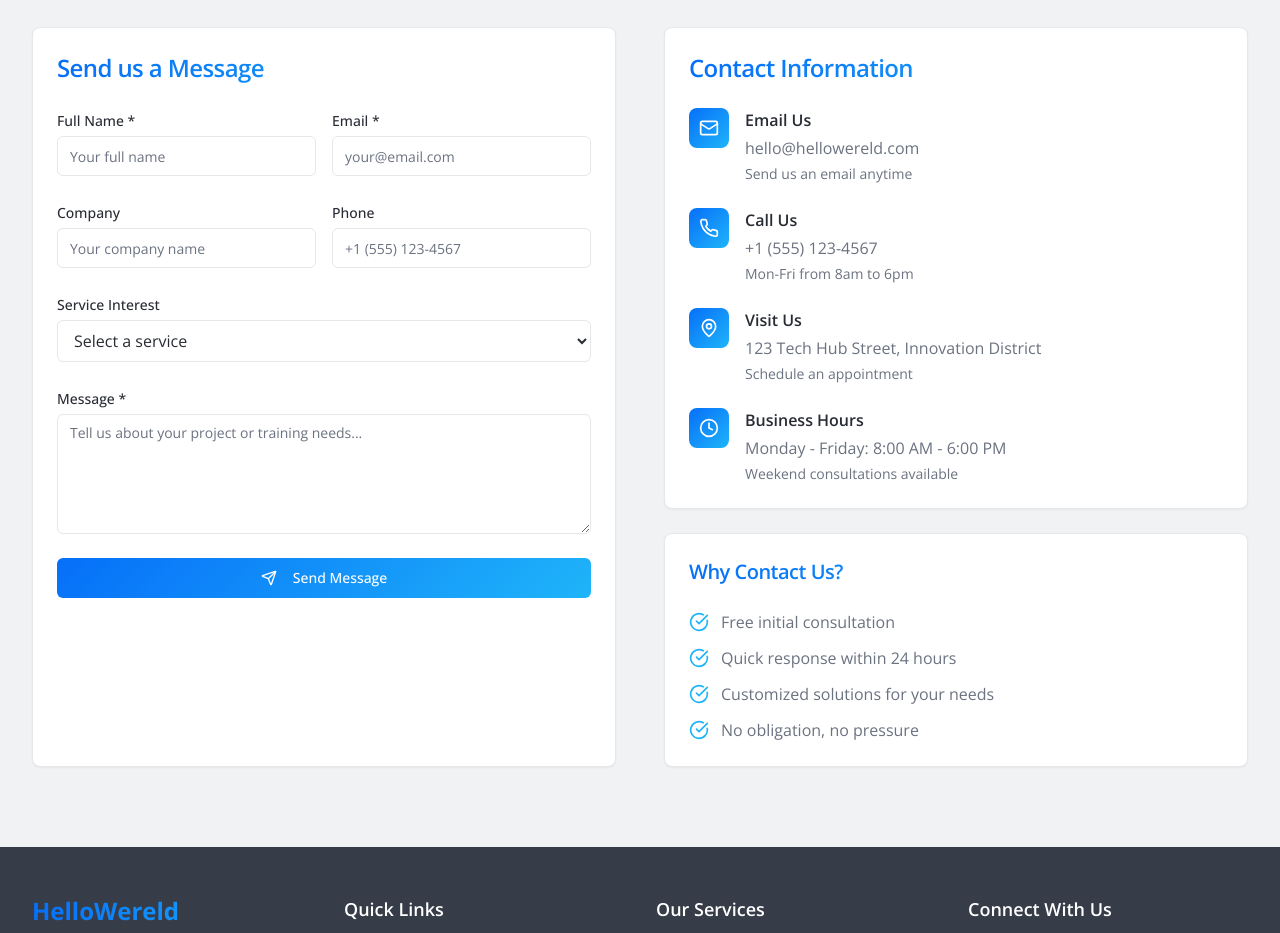
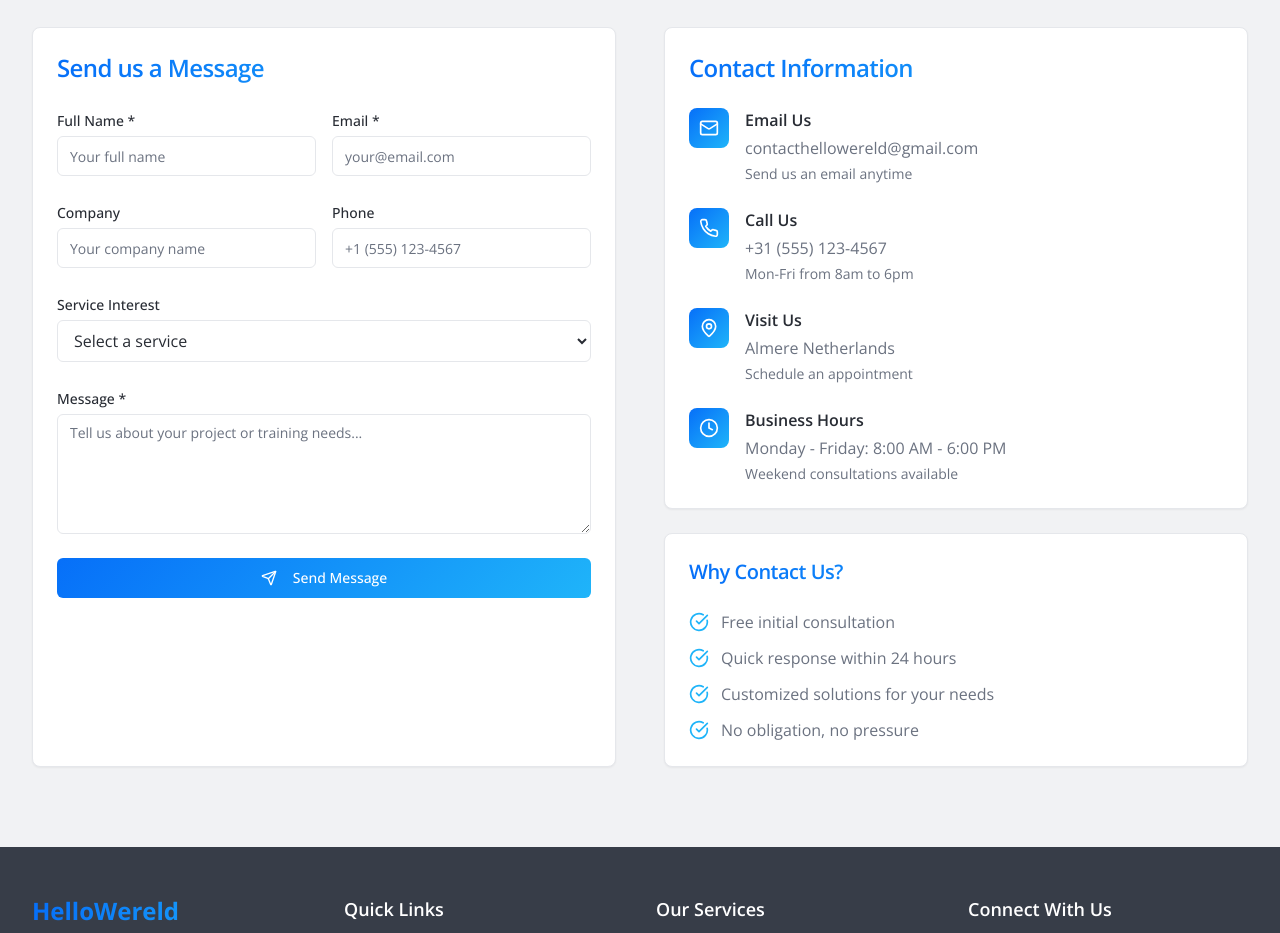
Before and after one commit to vemarahub/vemarahub.github.io, a React (Vite) app: page / in a window 1280 px wide. Shown: the part 5960-6893 px from the top of the page. Built offline with nearby package versions, Linux system fonts and the light colour scheme.

Commit message:
changing contact

```diff
--- a/src/components/ContactSection.tsx
+++ b/src/components/ContactSection.tsx
@@ -80,19 +80,19 @@ const ContactSection = () => {
     {
       icon: Mail,
       title: "Email Us",
-      content: "hello@hellowereld.com",
+      content: "contacthellowereld@gmail.com",
       description: "Send us an email anytime"
     },
     {
       icon: Phone,
       title: "Call Us",
-      content: "+1 (555) 123-4567",
+      content: "+31 (555) 123-4567",
       description: "Mon-Fri from 8am to 6pm"
     },
     {
       icon: MapPin,
       title: "Visit Us",
-      content: "123 Tech Hub Street, Innovation District",
+      content: "Almere Netherlands",
       description: "Schedule an appointment"
     },
     {
```
